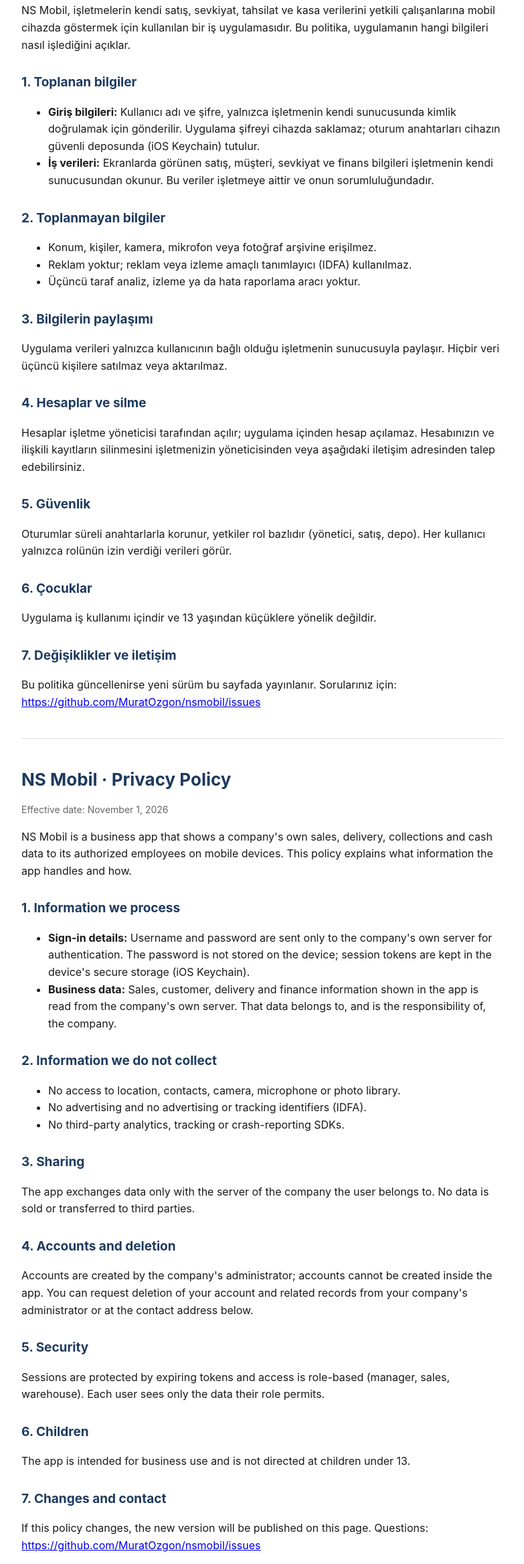
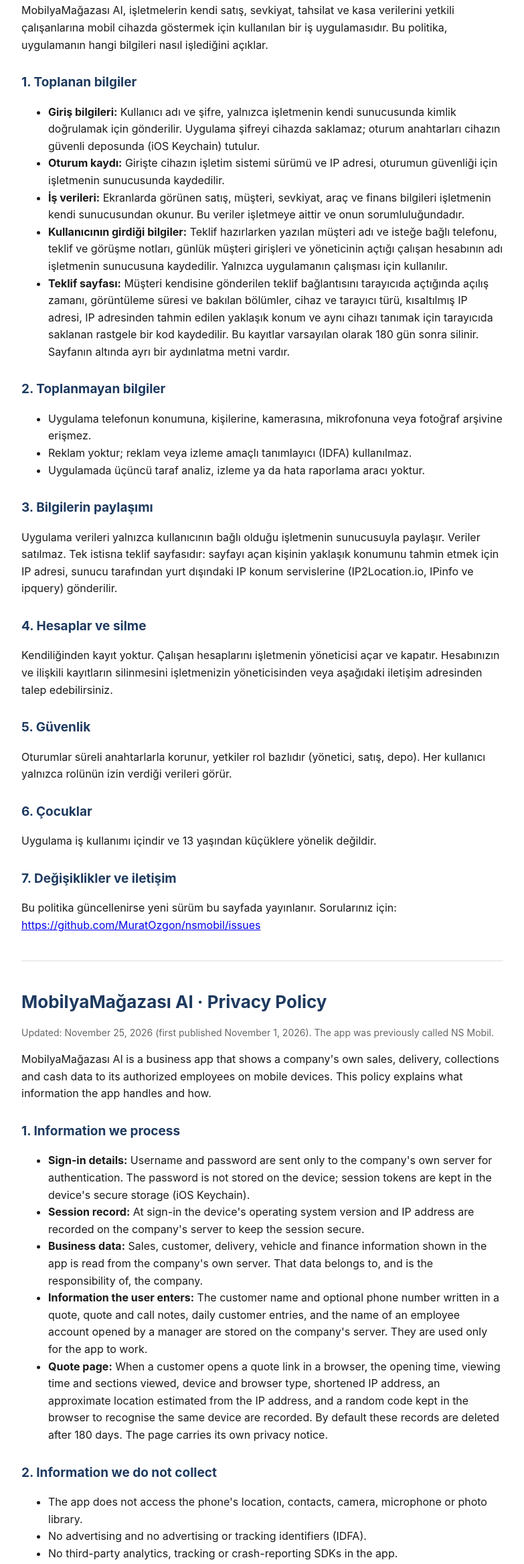
Before and after one commit to MuratOzgon/nsmobil, a plain HTML site: page gizlilik.html in a window 1280 px wide. Shown: the part 132-2467 px from the top of the page at 67% size, without its empty margins (248-1031 px from the left). Drawn offline with Linux system fonts and the light colour scheme.

Commit message:
Gizlilik politikasi: girilen bilgiler, teklif sayfasi ve IP konum servisleri; yeni uygulama adi (25 Kasim 2026)
Co-Authored-By: Claude Opus 5.5 <noreply@anthropic.com>

```diff
--- a/gizlilik.html
+++ b/gizlilik.html
@@ -3,7 +3,7 @@
 <head>
 <meta charset="utf-8">
 <meta name="viewport" content="width=device-width, initial-scale=1">
-<title>NS Mobil · Gizlilik Politikası</title>
+<title>MobilyaMağazası AI · Gizlilik Politikası</title>
 <style>
   body { font: 16px/1.6 -apple-system, "Helvetica Neue", Arial, sans-serif; color: #1a1a1a; background: #fff; max-width: 720px; margin: 0 auto; padding: 24px 16px 64px; }
   h1 { color: #1E3A5F; font-size: 26px; margin-bottom: 4px; }
@@ -14,10 +14,10 @@
 </head>
 <body>
 
-<h1>NS Mobil · Gizlilik Politikası</h1>
-<p class="tarih">Yürürlük tarihi: 1 Kasım 2026</p>
+<h1>MobilyaMağazası AI · Gizlilik Politikası</h1>
+<p class="tarih">Güncelleme: 25 Kasım 2026 (ilk yayın: 1 Kasım 2026). Uygulamanın eski adı NS Mobil.</p>
 
-<p>NS Mobil, işletmelerin kendi satış, sevkiyat, tahsilat ve kasa verilerini yetkili çalışanlarına
+<p>MobilyaMağazası AI, işletmelerin kendi satış, sevkiyat, tahsilat ve kasa verilerini yetkili çalışanlarına
 mobil cihazda göstermek için kullanılan bir iş uygulamasıdır. Bu politika, uygulamanın hangi
 bilgileri nasıl işlediğini açıklar.</p>
 
@@ -26,23 +26,34 @@ bilgileri nasıl işlediğini açıklar.</p>
   <li><strong>Giriş bilgileri:</strong> Kullanıcı adı ve şifre, yalnızca işletmenin kendi sunucusunda
   kimlik doğrulamak için gönderilir. Uygulama şifreyi cihazda saklamaz; oturum anahtarları cihazın
   güvenli deposunda (iOS Keychain) tutulur.</li>
-  <li><strong>İş verileri:</strong> Ekranlarda görünen satış, müşteri, sevkiyat ve finans bilgileri
+  <li><strong>Oturum kaydı:</strong> Girişte cihazın işletim sistemi sürümü ve IP adresi, oturumun
+  güvenliği için işletmenin sunucusunda kaydedilir.</li>
+  <li><strong>İş verileri:</strong> Ekranlarda görünen satış, müşteri, sevkiyat, araç ve finans bilgileri
   işletmenin kendi sunucusundan okunur. Bu veriler işletmeye aittir ve onun sorumluluğundadır.</li>
+  <li><strong>Kullanıcının girdiği bilgiler:</strong> Teklif hazırlarken yazılan müşteri adı ve isteğe bağlı
+  telefonu, teklif ve görüşme notları, günlük müşteri girişleri ve yöneticinin açtığı çalışan hesabının adı
+  işletmenin sunucusuna kaydedilir. Yalnızca uygulamanın çalışması için kullanılır.</li>
+  <li><strong>Teklif sayfası:</strong> Müşteri kendisine gönderilen teklif bağlantısını tarayıcıda açtığında
+  açılış zamanı, görüntüleme süresi ve bakılan bölümler, cihaz ve tarayıcı türü, kısaltılmış IP adresi,
+  IP adresinden tahmin edilen yaklaşık konum ve aynı cihazı tanımak için tarayıcıda saklanan rastgele bir kod
+  kaydedilir. Bu kayıtlar varsayılan olarak 180 gün sonra silinir. Sayfanın altında ayrı bir aydınlatma
+  metni vardır.</li>
 </ul>
 
 <h2>2. Toplanmayan bilgiler</h2>
 <ul>
-  <li>Konum, kişiler, kamera, mikrofon veya fotoğraf arşivine erişilmez.</li>
+  <li>Uygulama telefonun konumuna, kişilerine, kamerasına, mikrofonuna veya fotoğraf arşivine erişmez.</li>
   <li>Reklam yoktur; reklam veya izleme amaçlı tanımlayıcı (IDFA) kullanılmaz.</li>
-  <li>Üçüncü taraf analiz, izleme ya da hata raporlama aracı yoktur.</li>
+  <li>Uygulamada üçüncü taraf analiz, izleme ya da hata raporlama aracı yoktur.</li>
 </ul>
 
 <h2>3. Bilgilerin paylaşımı</h2>
-<p>Uygulama verileri yalnızca kullanıcının bağlı olduğu işletmenin sunucusuyla paylaşır.
-Hiçbir veri üçüncü kişilere satılmaz veya aktarılmaz.</p>
+<p>Uygulama verileri yalnızca kullanıcının bağlı olduğu işletmenin sunucusuyla paylaşır. Veriler satılmaz.
+Tek istisna teklif sayfasıdır: sayfayı açan kişinin yaklaşık konumunu tahmin etmek için IP adresi, sunucu
+tarafından yurt dışındaki IP konum servislerine (IP2Location.io, IPinfo ve ipquery) gönderilir.</p>
 
 <h2>4. Hesaplar ve silme</h2>
-<p>Hesaplar işletme yöneticisi tarafından açılır; uygulama içinden hesap açılamaz. Hesabınızın
+<p>Kendiliğinden kayıt yoktur. Çalışan hesaplarını işletmenin yöneticisi açar ve kapatır. Hesabınızın
 ve ilişkili kayıtların silinmesini işletmenizin yöneticisinden veya aşağıdaki iletişim adresinden
 talep edebilirsiniz.</p>
 
@@ -59,10 +70,10 @@ Her kullanıcı yalnızca rolünün izin verdiği verileri görür.</p>
 
 <hr>
 
-<h1>NS Mobil · Privacy Policy</h1>
-<p class="tarih">Effective date: November 1, 2026</p>
+<h1>MobilyaMağazası AI · Privacy Policy</h1>
+<p class="tarih">Updated: November 25, 2026 (first published November 1, 2026). The app was previously called NS Mobil.</p>
 
-<p>NS Mobil is a business app that shows a company's own sales, delivery, collections and cash
+<p>MobilyaMağazası AI is a business app that shows a company's own sales, delivery, collections and cash
 data to its authorized employees on mobile devices. This policy explains what information the
 app handles and how.</p>
 
@@ -71,24 +82,34 @@ app handles and how.</p>
   <li><strong>Sign-in details:</strong> Username and password are sent only to the company's own
   server for authentication. The password is not stored on the device; session tokens are kept in
   the device's secure storage (iOS Keychain).</li>
-  <li><strong>Business data:</strong> Sales, customer, delivery and finance information shown in the
+  <li><strong>Session record:</strong> At sign-in the device's operating system version and IP address
+  are recorded on the company's server to keep the session secure.</li>
+  <li><strong>Business data:</strong> Sales, customer, delivery, vehicle and finance information shown in the
   app is read from the company's own server. That data belongs to, and is the responsibility of,
   the company.</li>
+  <li><strong>Information the user enters:</strong> The customer name and optional phone number written in a
+  quote, quote and call notes, daily customer entries, and the name of an employee account opened by a manager
+  are stored on the company's server. They are used only for the app to work.</li>
+  <li><strong>Quote page:</strong> When a customer opens a quote link in a browser, the opening time, viewing
+  time and sections viewed, device and browser type, shortened IP address, an approximate location estimated
+  from the IP address, and a random code kept in the browser to recognise the same device are recorded. By
+  default these records are deleted after 180 days. The page carries its own privacy notice.</li>
 </ul>
 
 <h2>2. Information we do not collect</h2>
 <ul>
-  <li>No access to location, contacts, camera, microphone or photo library.</li>
+  <li>The app does not access the phone's location, contacts, camera, microphone or photo library.</li>
   <li>No advertising and no advertising or tracking identifiers (IDFA).</li>
-  <li>No third-party analytics, tracking or crash-reporting SDKs.</li>
+  <li>No third-party analytics, tracking or crash-reporting SDKs in the app.</li>
 </ul>
 
 <h2>3. Sharing</h2>
-<p>The app exchanges data only with the server of the company the user belongs to. No data is
-sold or transferred to third parties.</p>
+<p>The app exchanges data only with the server of the company the user belongs to. Data is not sold.
+The one exception is the quote page: to estimate the approximate location of the person who opens it, the
+server sends the IP address to IP location services abroad (IP2Location.io, IPinfo and ipquery).</p>
 
 <h2>4. Accounts and deletion</h2>
-<p>Accounts are created by the company's administrator; accounts cannot be created inside the app.
+<p>There is no self sign-up. Employee accounts are opened and closed by the company's manager.
 You can request deletion of your account and related records from your company's administrator
 or at the contact address below.</p>
 
```
